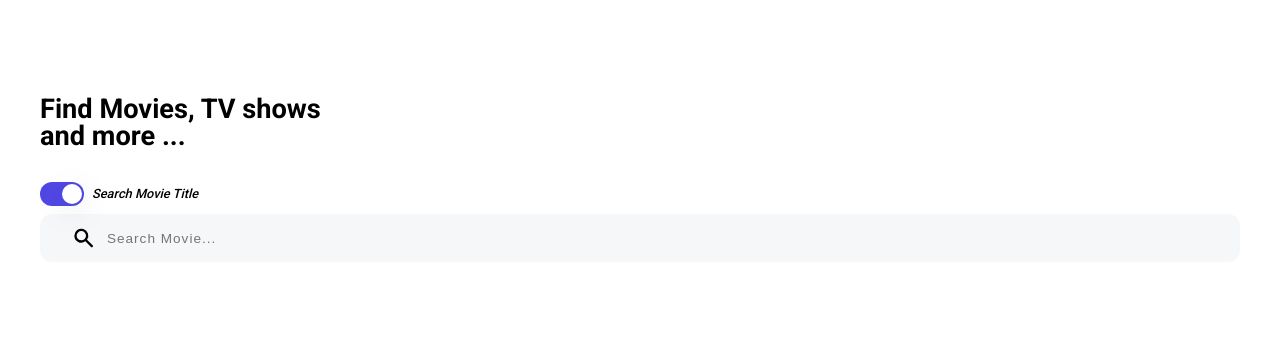
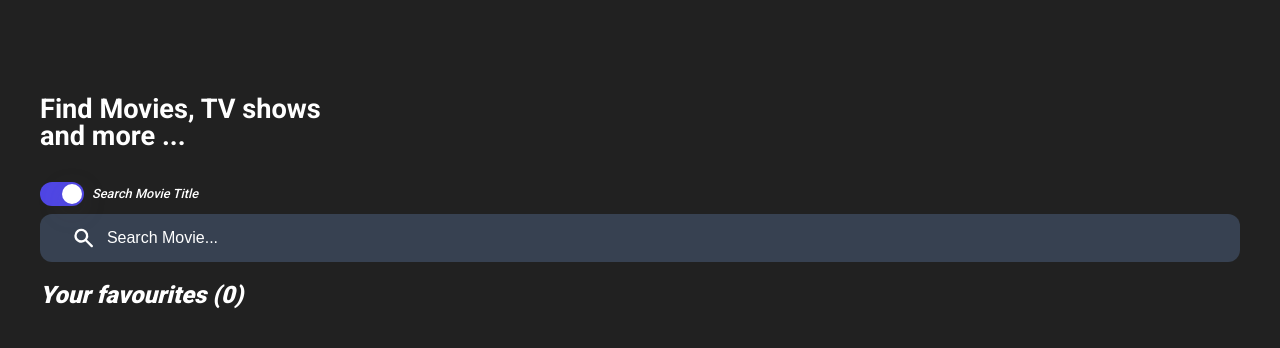
Before and after one commit to bulenteroglu/movie-app-demo, a React (Vite) app in the folder packages/frontend/: page / in a window 1280 px wide. Shown: the top 348 px of the page. Built offline with nearby package versions, Linux system fonts and the light colour scheme.

Commit message:
Added some more functionality to homepage display favourites - Implemented edge case if API doesn't respond with a image

```diff
--- /dev/null
+++ b/packages/frontend/src/assets/index.d.ts
@@ -0,0 +1 @@
+declare module '*.png';
--- a/packages/frontend/src/components/Favourite/Favourites.tsx
+++ b/packages/frontend/src/components/Favourite/Favourites.tsx
@@ -1,16 +1,37 @@
 import React, { useState } from 'react';
+import noImageFound from '../../assets/no-image-found.png';
 
 type Props = {
   data: any;
 };
 
-export default function Favourites({ data }: Props) {
-  const [movies, setMovies] = useState(data);
+function FavouriteMovie({ movie }: any) {
+  console.log(movie);
 
   return (
-    <div>
-      {movies &&
-        movies.map((movie: any, i: number) => <h1 key={i}>{movie.Title}</h1>)}
+    <div className='favourite'>
+      <img
+        className='favourite__poster'
+        src={movie.Poster === 'N/A' ? noImageFound : movie.Poster}
+        alt={movie.Title}
+      />
+      <div className='favourite__info'>
+        <div className='favourite__title'>{movie.Title}</div>
+      </div>
     </div>
   );
 }
+
+export default function Favourites({ data }: Props) {
+  return (
+    <div className='favourite__section'>
+      <span className='favourites__title'>Your favourites ({data.length})</span>
+      <div className='favourites'>
+        {data &&
+          data.map((movie: any, i: number) => (
+            <FavouriteMovie key={i} movie={movie} />
+          ))}
+      </div>
+    </div>
+  );
+}
--- a/packages/frontend/src/components/Movie/Movie.tsx
+++ b/packages/frontend/src/components/Movie/Movie.tsx
@@ -1,5 +1,6 @@
 import React, { useEffect, useState } from 'react';
 import clsx from 'clsx';
+import noImageFound from '../../assets/no-image-found.png';
 
 type Props = {
   data: any;
@@ -77,7 +78,11 @@ export default function Movie({ data, setData }: Props) {
         </h1>
       </div>
       <div className='movie__topWrapper'>
-        <img className='movie__poster' src={data.Poster} alt={data.Title} />
+        <img
+          className='movie__poster'
+          src={movie.Poster === 'N/A' ? noImageFound : movie.Poster}
+          alt={data.Title}
+        />
         <div className={clsx('movie__infoWrapper')}>
           <div
             className={clsx(
--- a/packages/frontend/src/styles/app.scss
+++ b/packages/frontend/src/styles/app.scss
@@ -11,6 +11,7 @@
 @import 'layout/_layout.scss';
 @import 'layout/_ui.scss';
 @import 'layout/_movie.scss';
+@import 'layout/_favourite.scss';
 @import 'layout/_error.scss';
 
 // Section
--- /dev/null
+++ b/packages/frontend/src/styles/layout/_favourite.scss
@@ -0,0 +1,28 @@
+.favourites {
+  margin-top: 1.5rem;
+  display: flex;
+  flex-direction: column;
+}
+
+.favourites__title {
+  font-size: 1.5rem;
+  font-weight: 800;
+  font-style: italic;
+}
+
+.favourite {
+  display: flex;
+  align-items: center;
+  background-color: #374151;
+  margin: 0.5rem;
+  border-top-right-radius: 12px;
+  border-bottom-right-radius: 12px;
+}
+
+.favourite__poster {
+  width: 4rem;
+}
+
+.favourite__title {
+  margin-left: 1rem;
+}
--- a/packages/frontend/src/styles/layout/_layout.scss
+++ b/packages/frontend/src/styles/layout/_layout.scss
@@ -1,5 +1,6 @@
 .layout {
-  // background-color: $movie-background;
-  height: 100vh;
+  background-color: $movie-background;
+  min-height: 100vh;
   padding: 1rem 2.5rem;
+  color: #fff;
 }
--- a/packages/frontend/src/styles/layout/_movie.scss
+++ b/packages/frontend/src/styles/layout/_movie.scss
@@ -60,6 +60,7 @@
   margin-left: 1rem;
   display: flex;
   flex-direction: column;
+  width: 100%;
 }
 
 .movie__ratingWrapper {
--- a/packages/frontend/src/styles/section/_form.scss
+++ b/packages/frontend/src/styles/section/_form.scss
@@ -1,5 +1,5 @@
 .search {
-  margin-top: 0.5rem;
+  margin: 0.5rem 0 1.3rem 0;
   width: 100%;
 }
 
@@ -8,7 +8,7 @@
   display: flex;
   align-items: center;
   border-radius: 12px;
-  background-color: $input-colour;
+  background-color: #374151;
 }
 
 .search__icon {
@@ -19,11 +19,14 @@
 
 .search__input {
   border: none;
-  background-color: $input-colour;
-  font-size: 0.85rem;
+  background-color: #374151;
   width: 100%;
-  color: $input-text-colour;
-  letter-spacing: 1px;
+  color: #ffffff;
+}
+
+.search__input::placeholder {
+  color: #ffffff;
+  font-size: 1rem;
 }
 
 .search__input:focus {
```
Also changed, not shown: packages/frontend/src/assets/no-image-found.png (added), 1 other file (tests, documents, lock files or other folders).
